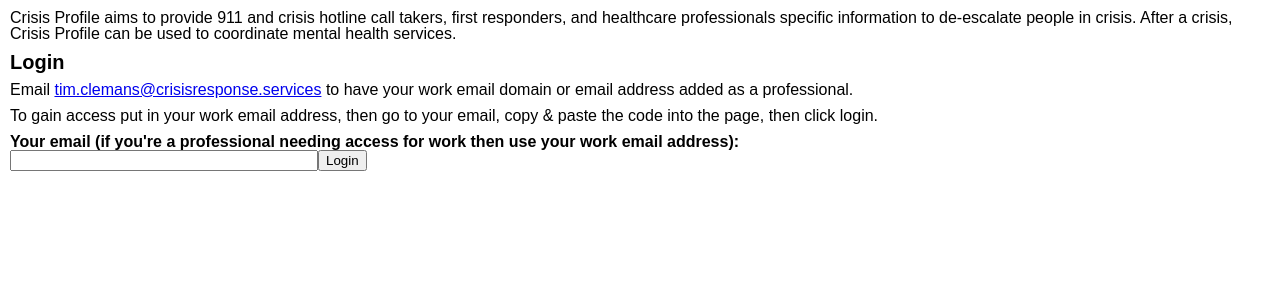
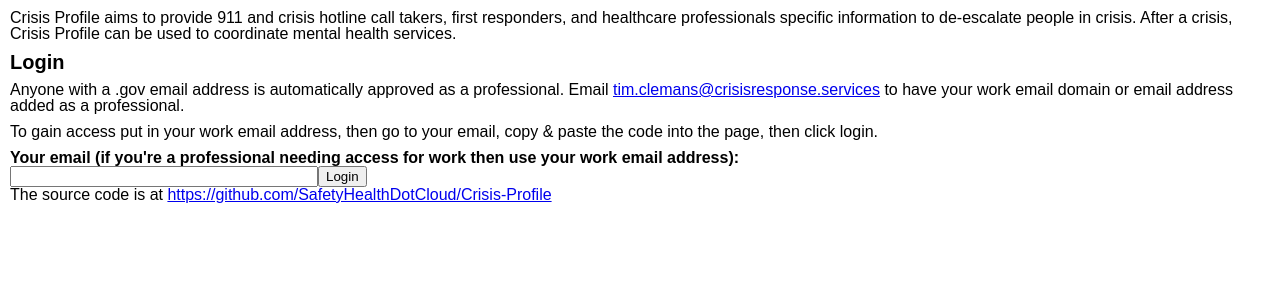
Before and after one commit to SafetyHealthDotCloud/Crisis-Profile, a Flask app: page / in a window 1280 px wide. Shown: the part 41-341 px from the top of the page. Run offline with Flask 2, Linux system fonts and the light colour scheme; parts of the project's set-up code (start-up, migrations or seed data) failed here and were passed over; some libraries are stand-ins or nearby versions.

Commit message:
add github link

```diff
--- a/templates/index.html
+++ b/templates/index.html
@@ -633,13 +633,15 @@
 					<button @click="login">Login</button>
 				</div>
 				<div v-else>
-					<p>Email <a href="mailto:tim.clemans@crisisresponse.services">tim.clemans@crisisresponse.services</a>
+					<p>Anyone with a .gov email address is automatically approved as a professional. Email <a href="mailto:tim.clemans@crisisresponse.services">tim.clemans@crisisresponse.services</a>
 						to have your work email domain or email address added as a professional.</p>
 						<p>To gain access put in your work email address, then go to your email, copy & paste the code into the page, then click login.</p>
 					<strong>Your email (if you're a professional needing access for work then use your work email address):</strong>
 					<br/>
 					<input type="text" name="email" id="login_email" style="width:300px" v-on:keyup.enter="sendLoginEmail" />
 					<button @click="sendLoginEmail">Login</button>
+
+					<p>The source code is at <a href="https://github.com/SafetyHealthDotCloud/Crisis-Profile">https://github.com/SafetyHealthDotCloud/Crisis-Profile</a></p>
 				</div>
 			</div>
 			<div v-else-if="person_uuid">
```
